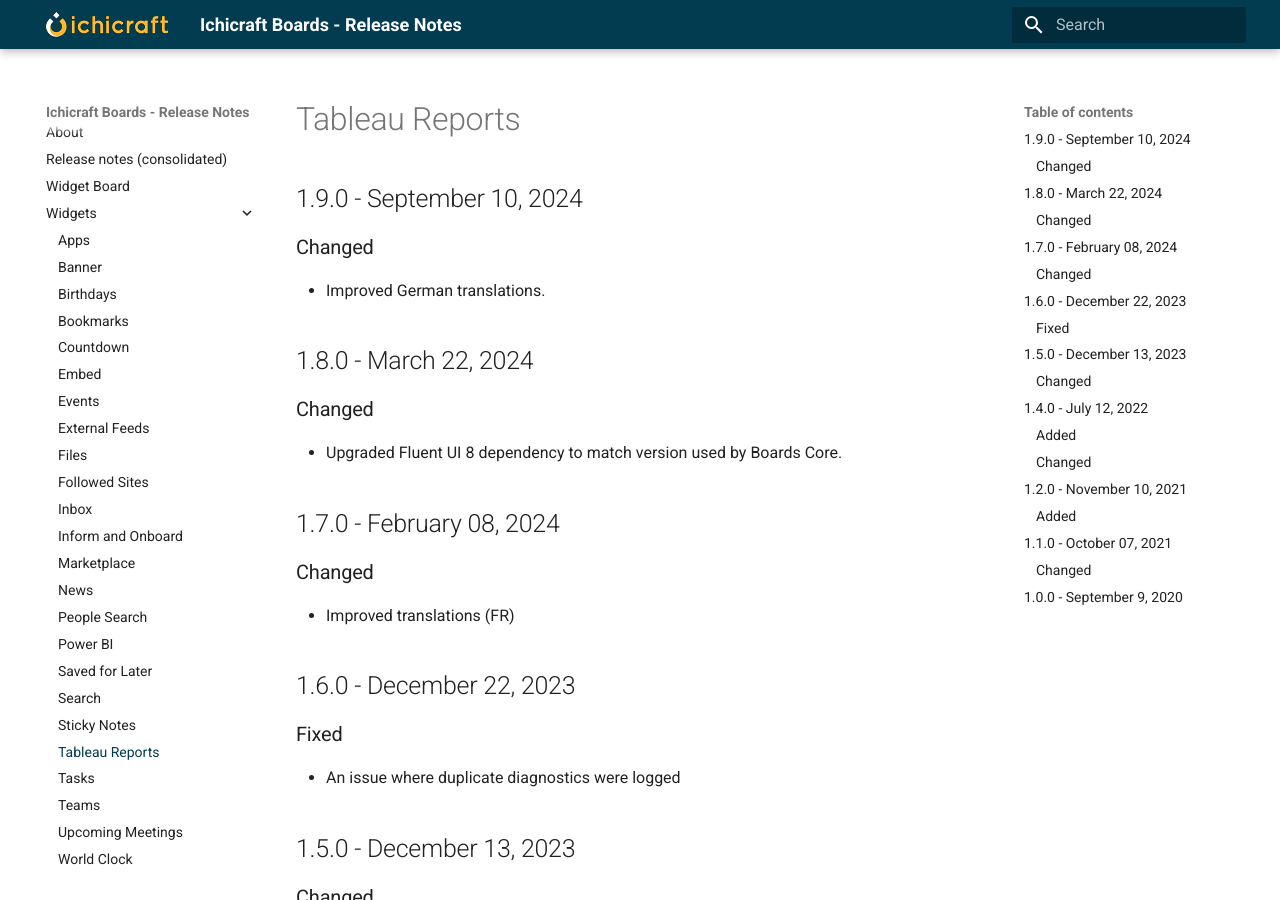
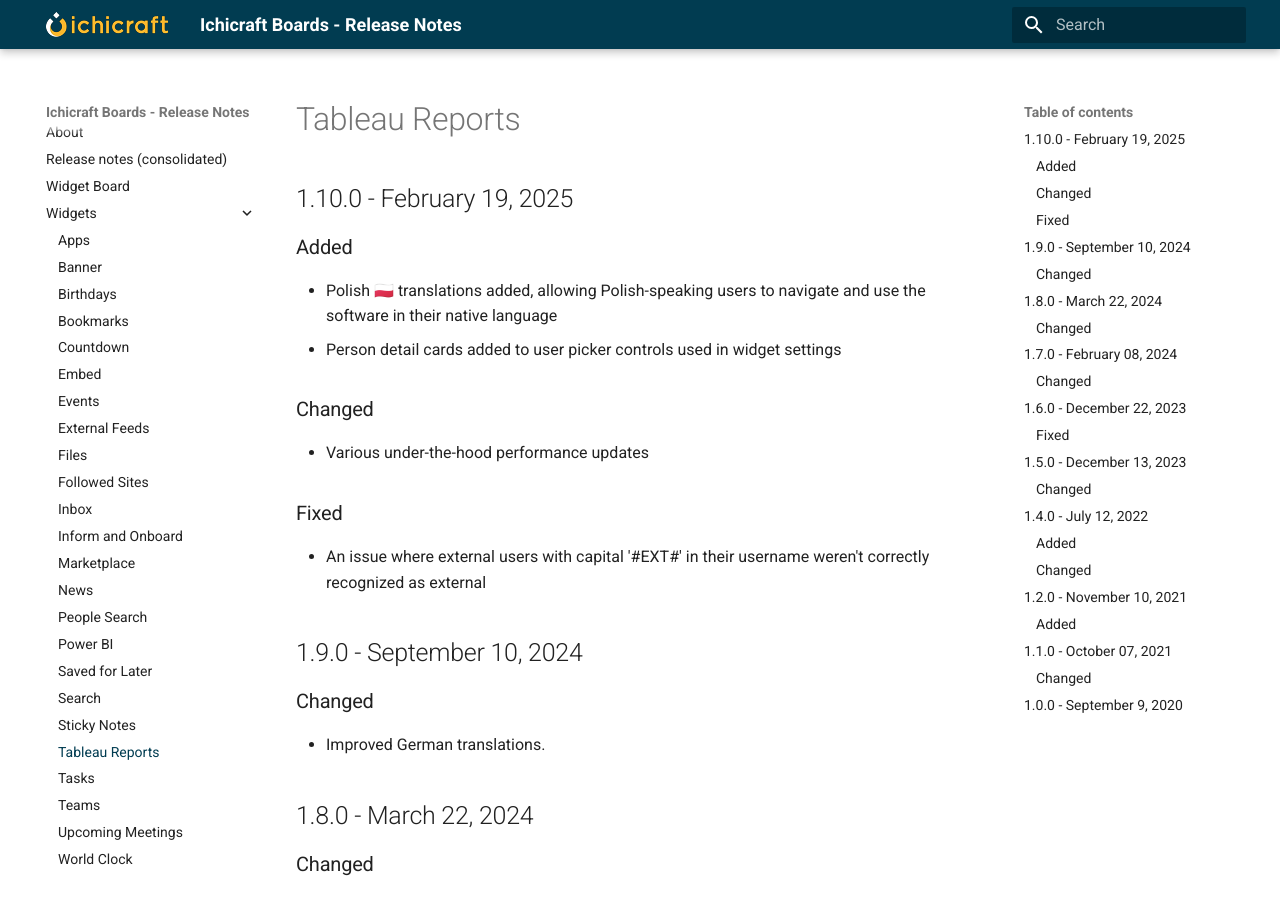
Before and after one commit to ichicraft/widgets-docs, an MkDocs documentation site: the page built from docs/Widgets/Tableau Reports.md, in a window 1280 px wide and 900 px high. Built offline with MkDocs 1.6.1 and Material for MkDocs 9.7.7, drawn with Linux system fonts in a browser that asks for light colours.

```diff
--- a/docs/Widgets/Tableau Reports.md
+++ b/docs/Widgets/Tableau Reports.md
@@ -1,3 +1,15 @@
+## 1.10.0 - February 19, 2025
+
+### Added
+- Polish 🇵🇱 translations added, allowing Polish-speaking users to navigate and use the software in their native language
+- Person detail cards added to user picker controls used in widget settings
+
+### Changed
+- Various under-the-hood performance updates
+
+### Fixed
+- An issue where external users with capital &#x27;#EXT#&#x27; in their username weren&#x27;t correctly recognized as external
+
 ## 1.9.0 - September 10, 2024
 
 ### Changed
```
Also changed, not shown: docs/Release-notes-(consolidated).md (+12 -0 lines).
